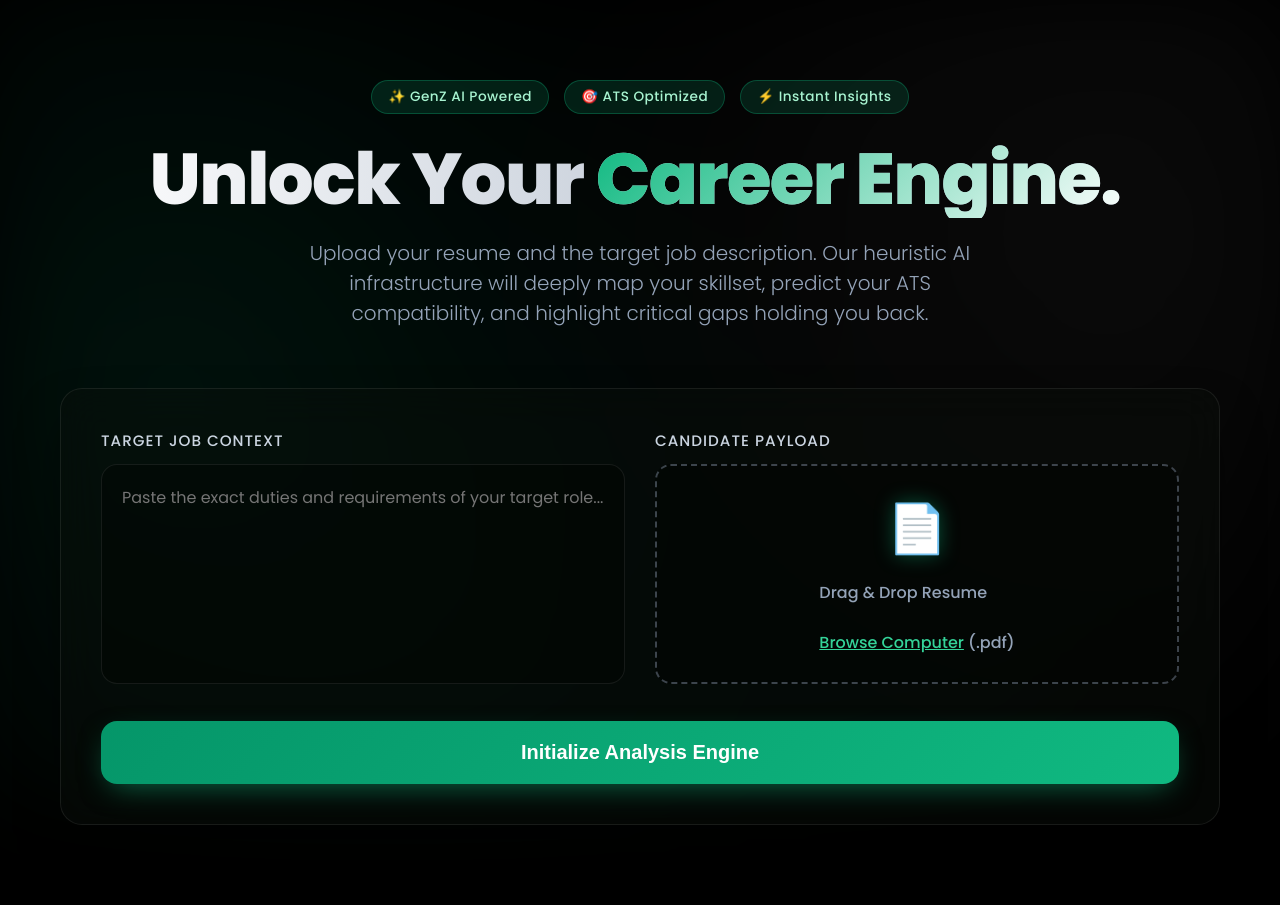
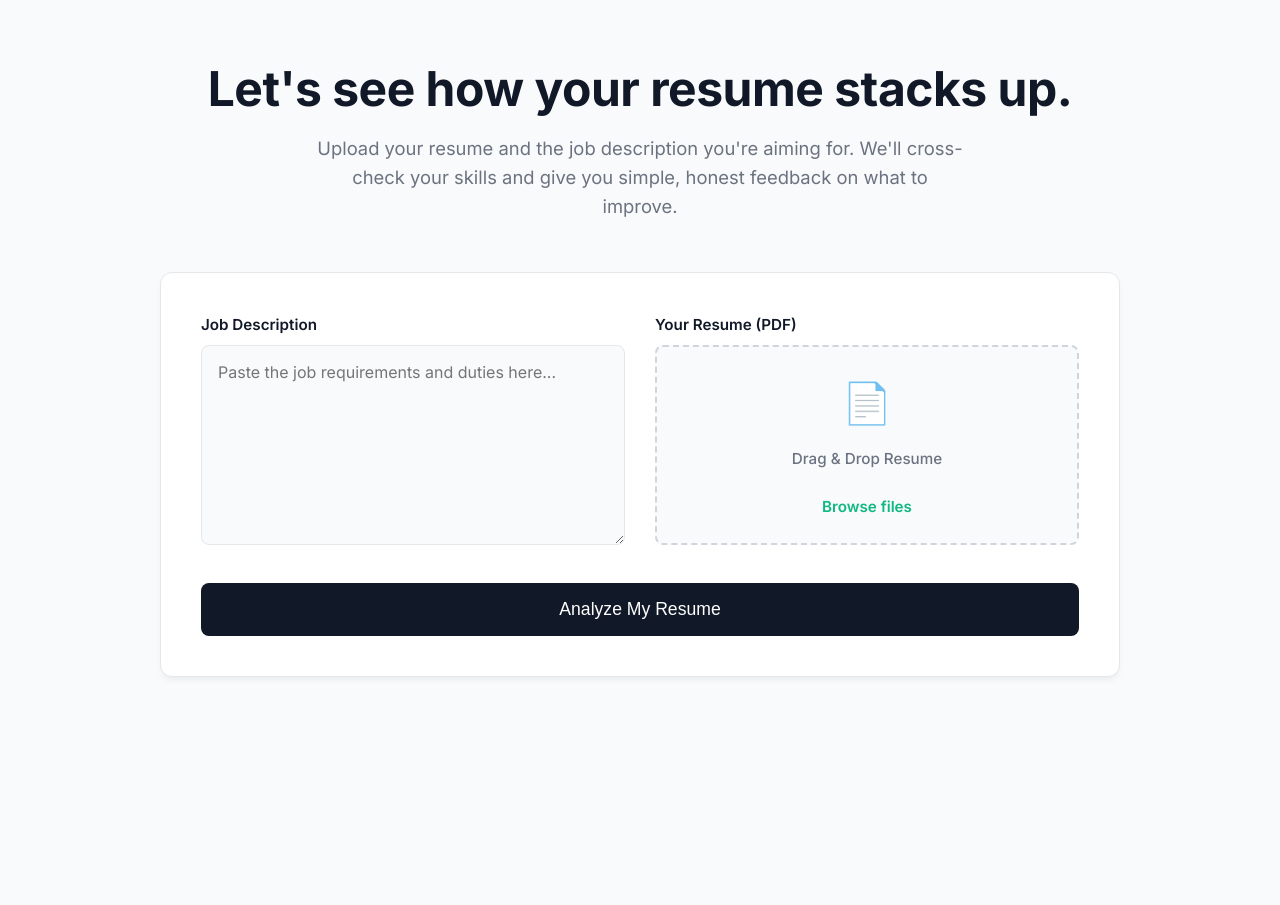
Before and after one commit to kshivam-prog/resume_analysis, a Django app: page / in a window 1280 px wide. After the commit the page ends 677 px from the top, so only its background shows below. Run offline with Django 5.2, Linux system fonts and the light colour scheme.

Commit message:
Refactor UI for a Human-Centric Aesthetic

```diff
--- a/static/css/style.css
+++ b/static/css/style.css
@@ -1,17 +1,15 @@
-@import url('https://fonts.googleapis.com/css2?family=Poppins:wght@300;400;500;600;700;800&display=swap');
+@import url('https://fonts.googleapis.com/css2?family=Inter:wght@400;500;600;700&display=swap');
 
 :root {
-  --bg-main: #000000;
-  --bg-card: rgba(10, 15, 12, 0.4);
-  --border-glass: rgba(255, 255, 255, 0.08);
-  --primary-glow: #10b981;
-  --secondary-glow: #ffffff;
-  --accent-green: #10b981;
-  --accent-red: #ef4444;
-  --text-main: #f8fafc;
-  --text-muted: #94a3b8;
-  --font-body: 'Poppins', sans-serif;
-  --border-radius-xl: 22px;
+  --bg-main: #f9fafb; /* Off-white, soft and friendly */
+  --bg-card: #ffffff;
+  --border-light: #e5e7eb;
+  --primary-green: #10b981;
+  --primary-green-hover: #059669;
+  --text-main: #111827;
+  --text-muted: #6b7280;
+  --font-body: 'Inter', sans-serif;
+  --border-radius: 12px;
 }
 
 * {
@@ -24,103 +22,45 @@ body {
   font-family: var(--font-body);
   background-color: var(--bg-main);
   color: var(--text-main);
-  min-height: 100vh;
-  overflow-x: hidden;
-  position: relative;
-}
-
-/* Futuristic Animated Mesh Background */
-.mesh-bg {
-  position: fixed;
-  inset: 0;
-  z-index: -1;
-  background:
-    radial-gradient(circle at 15% 50%, rgba(16, 185, 129, 0.12), transparent 50%),
-    radial-gradient(circle at 85% 30%, rgba(255, 255, 255, 0.05), transparent 50%),
-    radial-gradient(circle at 50% 100%, rgba(4, 120, 87, 0.08), transparent 50%);
-  filter: blur(60px);
-  animation: meshPulse 15s ease-in-out infinite alternate;
-}
-
-@keyframes meshPulse {
-  0% { transform: scale(1); opacity: 0.8; }
-  100% { transform: scale(1.1); opacity: 1; }
+  line-height: 1.6;
+  -webkit-font-smoothing: antialiased;
 }
 
 .container {
-  max-width: 1200px;
+  max-width: 1000px;
   margin: 0 auto;
-  padding: 80px 20px;
+  padding: 60px 20px;
 }
 
 /* Header & Hero Layout */
 .hero {
   text-align: center;
-  margin-bottom: 60px;
-  animation: fadeInDown 1s cubic-bezier(0.16, 1, 0.3, 1);
-}
-
-.hero-badges {
-  display: flex;
-  justify-content: center;
-  gap: 15px;
-  margin-bottom: 25px;
-}
-
-.hero-badge {
-  background: rgba(16, 185, 129, 0.15);
-  border: 1px solid rgba(16, 185, 129, 0.3);
-  color: #a7f3d0;
-  padding: 6px 16px;
-  border-radius: 30px;
-  font-size: 0.85rem;
-  font-weight: 500;
-  letter-spacing: 0.5px;
+  margin-bottom: 50px;
 }
 
 .hero h1 {
-  font-size: 4.5rem;
-  font-weight: 800;
-  letter-spacing: -1.5px;
-  line-height: 1.1;
-  margin-bottom: 20px;
-  background: linear-gradient(to right, #fff, #94a3b8);
-  -webkit-background-clip: text;
-  -webkit-text-fill-color: transparent;
-}
-
-.hero h1 span {
-  background: linear-gradient(135deg, var(--primary-glow), var(--secondary-glow));
-  -webkit-background-clip: text;
-  -webkit-text-fill-color: transparent;
-  display: inline-block;
-  padding-right: 10px;
+  font-size: 3rem;
+  font-weight: 700;
+  letter-spacing: -0.5px;
+  line-height: 1.2;
+  margin-bottom: 16px;
+  color: var(--text-main);
 }
 
 .hero p {
-  font-size: 1.25rem;
+  font-size: 1.15rem;
   color: var(--text-muted);
-  max-width: 700px;
+  max-width: 650px;
   margin: 0 auto;
-  font-weight: 300;
 }
 
-/* Premium Glass Cards */
-.glass-panel {
+/* Clean Form Panels */
+.panel {
   background: var(--bg-card);
-  backdrop-filter: blur(20px);
-  -webkit-backdrop-filter: blur(20px);
-  border: 1px solid var(--border-glass);
-  border-radius: var(--border-radius-xl);
+  border: 1px solid var(--border-light);
+  border-radius: var(--border-radius);
   padding: 40px;
-  box-shadow: 0 25px 50px -12px rgba(0, 0, 0, 0.7);
-  transition: transform 0.4s ease, box-shadow 0.4s ease;
-}
-
-.glass-panel:hover {
-  transform: translateY(-5px);
-  box-shadow: 0 30px 60px -15px rgba(16, 185, 129, 0.15);
-  border-color: rgba(16, 185, 129, 0.3);
+  box-shadow: 0 4px 6px -1px rgba(0, 0, 0, 0.05), 0 2px 4px -2px rgba(0, 0, 0, 0.025);
 }
 
 /* Input Form Grid */
@@ -134,50 +74,49 @@ body {
 label {
   display: block;
   font-size: 0.95rem;
-  font-weight: 500;
-  color: #cbd5e1;
-  margin-bottom: 12px;
-  text-transform: uppercase;
-  letter-spacing: 1px;
+  font-weight: 600;
+  color: var(--text-main);
+  margin-bottom: 8px;
 }
 
 .smart-textarea {
   width: 100%;
-  height: 220px;
-  background: rgba(0,0,0,0.3);
-  border: 1px solid var(--border-glass);
-  border-radius: 16px;
-  padding: 20px;
+  height: 200px;
+  background: #f9fafb;
+  border: 1px solid var(--border-light);
+  border-radius: 8px;
+  padding: 16px;
   color: var(--text-main);
   font-size: 1rem;
   font-family: var(--font-body);
-  resize: none;
-  transition: all 0.3s;
+  resize: vertical;
+  transition: all 0.2s;
 }
 
 .smart-textarea:focus {
   outline: none;
-  border-color: var(--primary-glow);
-  box-shadow: 0 0 0 4px rgba(16, 185, 129, 0.15);
+  border-color: var(--primary-green);
+  background: #ffffff;
+  box-shadow: 0 0 0 3px rgba(16, 185, 129, 0.15);
 }
 
 .drag-drop-zone {
-  height: 220px;
-  background: rgba(0,0,0,0.3);
-  border: 2px dashed rgba(148, 163, 184, 0.4);
-  border-radius: 16px;
+  height: 200px;
+  background: #f9fafb;
+  border: 2px dashed #d1d5db;
+  border-radius: 8px;
   display: flex;
   flex-direction: column;
   align-items: center;
   justify-content: center;
   position: relative;
   cursor: pointer;
-  transition: all 0.3s;
+  transition: all 0.2s;
 }
 
 .drag-drop-zone:hover {
-  border-color: var(--primary-glow);
-  background: rgba(16, 185, 129, 0.05);
+  border-color: var(--primary-green);
+  background: #f0fdf4; /* Soft mint hover */
 }
 
 .drag-drop-zone input[type="file"] {
@@ -189,93 +128,74 @@ label {
 }
 
 .upload-icon {
-  font-size: 3rem;
-  margin-bottom: 15px;
-  filter: drop-shadow(0 0 10px rgba(16, 185, 129, 0.4));
+  font-size: 2.5rem;
+  margin-bottom: 12px;
+  color: #9ca3af;
 }
 
 .file-status {
   font-weight: 500;
   color: var(--text-muted);
+  text-align: center;
+  font-size: 0.95rem;
 }
 .file-status span {
-  color: #34d399;
-  text-decoration: underline;
+  color: var(--primary-green);
+  font-weight: 600;
 }
 
 /* Call to Action Button */
-.btn-premium {
+.btn-primary {
   width: 100%;
-  background: linear-gradient(135deg, #059669, #10b981);
+  background-color: var(--text-main); /* Black button for clean contrast */
   color: #fff;
   border: none;
-  padding: 20px;
-  font-size: 1.25rem;
-  font-weight: 700;
-  border-radius: 16px;
+  padding: 16px;
+  font-size: 1.1rem;
+  font-weight: 500;
+  border-radius: 8px;
   cursor: pointer;
-  box-shadow: 0 10px 30px -10px rgba(16, 185, 129, 0.6);
-  position: relative;
-  overflow: hidden;
-  transition: all 0.4s cubic-bezier(0.175, 0.885, 0.32, 1.275);
+  transition: background-color 0.2s;
 }
 
-.btn-premium::before {
-  content: '';
-  position: absolute;
-  top: 0; left: -100%; width: 100%; height: 100%;
-  background: linear-gradient(90deg, transparent, rgba(255,255,255,0.2), transparent);
-  transition: all 0.6s;
+.btn-primary:hover {
+  background-color: #374151; /* Lighter black */
 }
 
-.btn-premium:hover {
-  transform: translateY(-4px) scale(1.01);
-  box-shadow: 0 20px 40px -10px rgba(16, 185, 129, 0.8);
-}
-.btn-premium:hover::before {
-  left: 100%;
-}
-.btn-premium:disabled {
-  opacity: 0.5;
+.btn-primary:disabled {
+  opacity: 0.6;
   cursor: not-allowed;
-  transform: none;
 }
 
-/* AI Smart Loading Layer */
+/* Loading state */
 .ai-loader {
   display: none;
   padding: 60px 0;
   text-align: center;
-  animation: fadeIn 0.5s ease forwards;
 }
 
 .loader-ring {
-  width: 80px;
-  height: 80px;
-  border: 4px solid rgba(16, 185, 129, 0.2);
-  border-top-color: var(--primary-glow);
+  width: 40px;
+  height: 40px;
+  border: 3px solid #e5e7eb;
+  border-top-color: var(--primary-green);
   border-radius: 50%;
-  margin: 0 auto 30px;
+  margin: 0 auto 20px;
   animation: spin 1s linear infinite;
-  box-shadow: 0 0 30px rgba(16, 185, 129, 0.4);
 }
 
 .loader-text {
-  font-size: 1.5rem;
-  font-weight: 600;
-  background: linear-gradient(135deg, #6ee7b7, #ffffff);
-  -webkit-background-clip: text;
-  -webkit-text-fill-color: transparent;
+  font-size: 1.15rem;
+  font-weight: 500;
+  color: var(--text-main);
 }
 
 @keyframes spin { 100% { transform: rotate(360deg); } }
-@keyframes fadeIn { from { opacity: 0; } to { opacity: 1; } }
 
 /* Dashboard Results */
 .dashboard-metrics {
   display: none;
-  margin-top: 60px;
-  animation: fadeInUp 0.8s cubic-bezier(0.16, 1, 0.3, 1) forwards;
+  margin-top: 50px;
 }
 
 /* Top Stats Row */
--- a/templates/index.html
+++ b/templates/index.html
@@ -4,54 +4,47 @@
 <head>
   <meta charset="UTF-8">
   <meta name="viewport" content="width=device-width, initial-scale=1.0">
-  <title>Nexus AI | Resume Analyzer</title>
+  <title>Resume Gap Analyzer | Friendly & Human</title>
   <link rel="stylesheet" href="{% static 'css/style.css' %}">
 </head>
 <body>
 
-  <div class="mesh-bg"></div>
-
   <div class="container">
     <div class="hero">
-      <div class="hero-badges">
-        <div class="hero-badge">✨ GenZ AI Powered</div>
-        <div class="hero-badge">🎯 ATS Optimized</div>
-        <div class="hero-badge">⚡ Instant Insights</div>
-      </div>
-      <h1>Unlock Your <span>Career Engine.</span></h1>
-      <p>Upload your resume and the target job description. Our heuristic AI infrastructure will deeply map your skillset, predict your ATS compatibility, and highlight critical gaps holding you back.</p>
+      <h1>Let's see how your resume stacks up.</h1>
+      <p>Upload your resume and the job description you're aiming for. We'll cross-check your skills and give you simple, honest feedback on what to improve.</p>
     </div>
 
     <!-- Interface Panel -->
-    <div class="glass-panel" id="input-section">
+    <div class="panel" id="input-section">
       <form id="analyze-form" enctype="multipart/form-data">
         <div class="input-grid">
           <div class="input-col">
-            <label>Target Job Context</label>
-            <textarea id="job_description" class="smart-textarea" placeholder="Paste the exact duties and requirements of your target role..." required></textarea>
+            <label>Job Description</label>
+            <textarea id="job_description" class="smart-textarea" placeholder="Paste the job requirements and duties here..." required></textarea>
           </div>
 
           <div class="input-col">
-            <label>Candidate Payload</label>
+            <label>Your Resume (PDF)</label>
             <div class="drag-drop-zone" id="drop-zone">
               <div class="upload-icon">📄</div>
-              <div class="file-status" id="file-name">Drag & Drop Resume<br><br><span>Browse Computer</span> (.pdf)</div>
+              <div class="file-status" id="file-name">Drag & Drop Resume<br><br><span>Browse files</span></div>
               <input type="file" id="resume" accept=".pdf" required>
             </div>
           </div>
         </div>
 
-        <button type="submit" id="analyze-btn" class="btn-premium">Initialize Analysis Engine</button>
+        <button type="submit" id="analyze-btn" class="btn-primary">Analyze My Resume</button>
       </form>
     </div>
 
     <!-- Smart Loader -->
     <div class="ai-loader" id="ai-loader">
       <div class="loader-ring"></div>
-      <div class="loader-text" id="loader-ticker">Scanning Resume Payload...</div>
+      <div class="loader-text" id="loader-ticker">Reading your resume...</div>
     </div>
 
-    <!-- AI Dashboard Metrics -->
+    <!-- Dashboard Results -->
     <div class="dashboard-metrics" id="dashboard">
 
       <div class="stats-row">
@@ -65,57 +58,53 @@
           <div class="circle-progress" id="circle-skill">
             <div class="circle-value"><span id="val-skill">0</span>%</div>
           </div>
-          <div class="stat-label">Core Skills</div>
+          <div class="stat-label">Core Skills Found</div>
         </div>
         <div class="stat-card">
           <div class="circle-progress" id="circle-exp">
             <div class="circle-value"><span id="val-exp">0</span>%</div>
           </div>
-          <div class="stat-label">Experience Density</div>
+          <div class="stat-label">Experience Check</div>
         </div>
         <div class="stat-card">
           <div class="circle-progress" id="circle-ats">
             <div class="circle-value"><span id="val-ats">0</span>%</div>
           </div>
-          <div class="stat-label">ATS Probability</div>
+          <div class="stat-label">Screening Potential</div>
         </div>
       </div>
 
       <div class="feature-grid">
 
         <div class="data-panel">
-          <h3>⚡ Strengths & Highlighted Dependencies</h3>
-          <div class="chip-container" id="matched-chips">
+          <h3>Your Strengths & Skills</h3>
+          <div class="chip-container" id="matched-chips" style="margin-bottom: 25px;">
             <!-- JS Injection -->
           </div>
-          <h3 style="margin-top:30px;">🚨 Critical Keyword Gaps</h3>
+          <h3>Skills You Might Be Missing</h3>
           <div class="chip-container" id="missing-chips">
             <!-- JS Injection -->
           </div>
         </div>
 
         <div class="data-panel">
-          <h3>🧠 Semantic & Structural Analysis</h3>
+          <h3>Resume Quality Check</h3>
           <ul class="insight-list">
             <li>
-              <span class="insight-icon">📏</span>
-              <span><strong>Document Length:</strong> <span id="len-val">Optimal</span></span>
+              <strong>Document Length</strong>
+              <span id="len-val">Optimal</span>
             </li>
             <li>
-              <span class="insight-icon">📉</span>
-              <span><strong>Missing Action Verbs:</strong> <span id="verb-val">None detected</span></span>
+              <strong>Passive Action Verbs Found</strong>
+              <span id="verb-val">None detected</span>
             </li>
             <li>
-              <span class="insight-icon">💡</span>
-              <span><strong>Action Verb Suggestions:</strong> <span id="sug-val">N/A</span></span>
+              <strong>Stronger Words to Use Instead</strong>
+              <span id="sug-val">N/A</span>
             </li>
             <li>
-              <span class="insight-icon">🏭</span>
-              <span><strong>Industry Readiness:</strong> <span id="ind-val">0</span>/100</span>
-            </li>
-            <li>
-              <span class="insight-icon">🎙️</span>
-              <span><strong>Interview Viability:</strong> <span id="int-val">0</span>/100</span>
+              <strong>General Industry Familiarity</strong>
+              <span id="ind-val">0</span>/100
             </li>
           </ul>
         </div>
@@ -123,8 +112,8 @@
       </div>
 
       <div class="verdict-box">
-        <h2>System Verdict</h2>
-        <p id="conclusion-text">Awaiting diagnostic payload generation...</p>
+        <h2>Our Final Thoughts</h2>
+        <p id="conclusion-text">Awaiting your resume...</p>
       </div>
 
     </div>
@@ -138,18 +127,18 @@
 
   fileInput.addEventListener('change', function() {
     if(this.files.length > 0) {
-      fileDisplay.innerHTML = `<span style="color:#10b981">✓ Verified:</span><br>${this.files[0].name}`;
+      fileDisplay.innerHTML = `<span style="color:#059669">Successfully attached:</span><br>${this.files[0].name}`;
       dropZone.style.borderColor = '#10b981';
-      dropZone.style.background = 'rgba(16, 185, 129, 0.05)';
+      dropZone.style.background = '#f0fdf4';
     }
   });
 
   const loadingMessages = [
-    "Parsing unstructured text...",
-    "Extracting semantic entities...",
-    "Computing ATS probability matrices...",
-    "Cross-referencing JD algorithms...",
-    "Synthesizing final verdict..."
+    "Reading your resume...",
+    "Finding matching skills...",
+    "Reviewing your experience...",
+    "Checking formatting...",
+    "Putting it all together..."
   ];
 
   function runLoader() {
@@ -168,8 +157,8 @@
     let color = '#ef4444'; // red
     if(pct >= 50) color = '#fbbf24'; // yellow
     if(pct >= 80) color = '#10b981'; // green
-    circle.style.background = `conic-gradient(${color} ${pct}%, rgba(255,255,255,0.05) ${pct}%)`;
-    circle.querySelector('span').style.color = '#fff';
+    circle.style.background = `conic-gradient(${color} ${pct}%, #f3f4f6 ${pct}%)`;
+    circle.querySelector('span').style.color = '#111827';
   }
 
   document.getElementById('analyze-form').addEventListener('submit', async function(e) {
@@ -222,22 +211,21 @@
         // Semantic lists
         let lStat = data.length_status;
         document.getElementById('len-val').textContent = lStat;
-        if(lStat==="Optimal") document.getElementById('len-val').style.color="#10b981";
-        else document.getElementById('len-val').style.color="#ef4444";
+        if(lStat==="Optimal") document.getElementById('len-val').style.color="#059669";
+        else document.getElementById('len-val').style.color="#dc2626";
 
-        const verbs = data.weak_verbs.length > 0 ? data.weak_verbs.join(', ') : "None detected ✓";
+        const verbs = data.weak_verbs.length > 0 ? data.weak_verbs.join(', ') : "None detected!";
         document.getElementById('verb-val').textContent = verbs;
-        if(data.weak_verbs.length===0) document.getElementById('verb-val').style.color="#10b981";
-        else document.getElementById('verb-val').style.color="#ef4444";
+        if(data.weak_verbs.length===0) document.getElementById('verb-val').style.color="#059669";
+        else document.getElementById('verb-val').style.color="#dc2626";
 
         document.getElementById('sug-val').textContent = data.strong_verb_suggestions.join(', ');
         document.getElementById('ind-val').textContent = data.industry_score;
-        document.getElementById('int-val').textContent = data.interview_score;
 
         document.getElementById('conclusion-text').textContent = data.conclusion;
       }
     } catch(e) {
-      alert("System failure or Timeout. Try again.");
+      alert("Something went wrong while reading your file. Please try again.");
       document.getElementById('ai-loader').style.display = 'none';
       document.getElementById('input-section').style.display = 'block';
     }
```
Also changed, not shown: other parts of static/css/style.css (+49 -74 lines).
